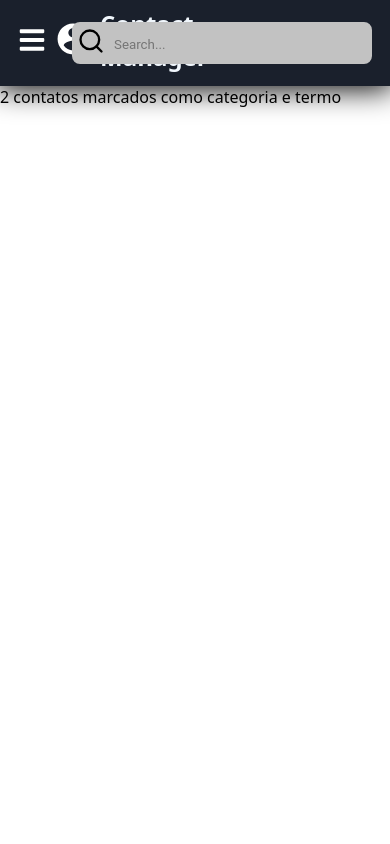
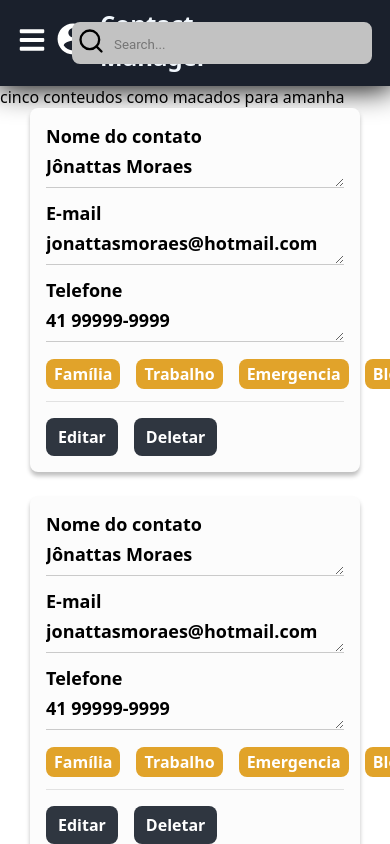
Before and after one commit to jonattasmoraes/Contact-Manager, a React (Create React App) app: page / in a window 390 px wide. Built offline with nearby package versions, Linux system fonts and the light colour scheme.

Commit message:
chore: adjust styles for both mobile and desktop containers

```diff
--- a/src/App.tsx
+++ b/src/App.tsx
@@ -16,11 +16,11 @@ const App = () => {
     <>
       <GlobalStyle />
       <Header handleSidebarToggle={handleSidebarToggle} />
+      <MobileSidebar
+        isOpen={isSidebarOpen}
+        handleSidebarToggle={handleSidebarToggle}
+      />
       <Container>
-        <MobileSidebar
-          isOpen={isSidebarOpen}
-          handleSidebarToggle={handleSidebarToggle}
-        />
         <Sidebar />
         <ContactList />
       </Container>
--- /dev/null
+++ b/src/components/contact/index.tsx
@@ -0,0 +1,29 @@
+import * as S from './styles'
+
+const Contact = () => (
+  <S.ContactCard>
+    <S.MobileTitleContainer>
+      <S.ContactTitle>Nome do contato</S.ContactTitle>
+      <S.ContactTitle>E-mail</S.ContactTitle>
+      <S.ContactTitlePhone>Telefone</S.ContactTitlePhone>
+    </S.MobileTitleContainer>
+    <S.DataContainer>
+      <S.ContactTitleMobile>Nome do contato</S.ContactTitleMobile>
+      <S.ContactData>Jônattas Moraes</S.ContactData>
+      <S.ContactTitleMobile>E-mail</S.ContactTitleMobile>
+      <S.ContactData>jonattasmoraes@hotmail.com</S.ContactData>
+      <S.ContactTitleMobile>Telefone</S.ContactTitleMobile>
+      <S.ContactDataPhone>41 99999-9999</S.ContactDataPhone>
+    </S.DataContainer>
+    <S.ContactTag>Família</S.ContactTag>
+    <S.ContactTag>Trabalho</S.ContactTag>
+    <S.ContactTag>Emergencia</S.ContactTag>
+    <S.ContactTag>Bloqueado</S.ContactTag>
+    <S.ActionBar>
+      <S.Button>Editar</S.Button>
+      <S.Button>Deletar</S.Button>
+    </S.ActionBar>
+  </S.ContactCard>
+)
+
+export default Contact
--- /dev/null
+++ b/src/components/contact/styles.ts
@@ -0,0 +1,118 @@
+import styled from 'styled-components'
+
+export const ContactCard = styled.div`
+  width: calc(100vw - 60px);
+  display: block;
+  margin: 0 auto;
+  margin-bottom: 24px;
+  background-color: #fcfcfc;
+  box-shadow: 0px 4px 4px rgba(0, 0, 0, 0.25);
+  padding: 16px;
+  border-radius: 8px;
+
+  @media screen and (min-width: 960px) {
+    width: 95%;
+  }
+`
+
+export const MobileTitleContainer = styled.div`
+  display: flex;
+  justify-content: space-between;
+
+  @media screen and (max-width: 959.9px) {
+    display: none;
+  }
+`
+
+export const ContactTitle = styled.h3`
+  width: 38%;
+  font-size: 18px;
+  font-weight: 600;
+`
+
+export const ContactTitlePhone = styled.h3`
+  width: 20%;
+  font-size: 18px;
+  font-weight: 600;
+`
+
+export const ContactTitleMobile = styled.h3`
+  font-size: 18px;
+  font-weight: 600;
+
+  @media screen and (min-width: 960px) {
+    display: none;
+  }
+`
+
+export const DataContainer = styled.div`
+  display: flex;
+  justify-content: space-between;
+  margin-bottom: 8px;
+
+  @media screen and (max-width: 959.9px) {
+    display: block;
+  }
+`
+
+export const ContactData = styled.textarea`
+  background-color: transparent;
+  height: 40px;
+  width: 100%;
+  padding: 6px 16px 0 0px;
+  margin-bottom: 8px;
+  font-size: 18px;
+  font-weight: 600;
+  border: none;
+  border-bottom: 1px solid rgba(0, 0, 0, 0.2);
+
+  @media screen and (min-width: 960px) {
+    display: flex;
+    width: 38%;
+  }
+`
+
+export const ContactDataPhone = styled.textarea`
+  background-color: transparent;
+  height: 40px;
+  width: 100%;
+  padding: 6px 16px 0 0px;
+  margin-bottom: 8px;
+  font-size: 18px;
+  font-weight: 600;
+  border: none;
+  border-bottom: 1px solid rgba(0, 0, 0, 0.2);
+
+  @media screen and (min-width: 960px) {
+    display: flex;
+    width: 20%;
+  }
+`
+
+export const ContactTag = styled.span`
+  padding: 4px 8px;
+  color: #fff;
+  font-weight: 600;
+  font-size: 16px;
+  background-color: #e1a32a;
+  border-radius: 8px;
+  margin-right: 16px;
+`
+
+export const ActionBar = styled.div`
+  border-top: 1px solid rgba(0, 0, 0, 0.1);
+  padding-top: 16px;
+  margin-top: 16px;
+`
+
+export const Button = styled.button`
+  font-weight: 600;
+  font-size: 16px;
+  color: #fff;
+  padding: 8px 12px;
+  border: none;
+  border-radius: 8px;
+  cursor: pointer;
+  background-color: #2f3640;
+  margin-right: 16px;
+`
--- a/src/components/filterCard/styles.ts
+++ b/src/components/filterCard/styles.ts
@@ -6,10 +6,11 @@ type PropsNoLegendAndCounter = Omit<Props, 'legend' | 'counter'>
 
 export const Card = styled.div`
   display: flex;
-  padding: 8px 16px 8px 18px;
+  padding: 8px 16px 8px 16px;
   align-items: center;
   transition: 150ms ease-in-out;
   cursor: pointer;
+  justify-content: space-between;
 
   @media screen and (max-width: 960px) {
     &:hover {
@@ -28,11 +29,11 @@ export const Counter = styled.div<PropsNoLegendAndCounter>`
   color: ${(props) => (props.active ? '#673dff' : '#fff')};
   font-size: 16px;
   display: flex;
+  padding: 4px 16px 4px 16px;
 `
 
 export const Label = styled.div<PropsNoLegendAndCounter>`
   color: ${(props) => (props.active ? '#673dff' : '#fff')};
   display: flex;
   font-size: 16px;
-  padding-right: 24px;
 `
--- a/src/containers/MobileSidebar/index.tsx
+++ b/src/containers/MobileSidebar/index.tsx
@@ -64,11 +64,11 @@ export default function MobileSidebar({
             </Box>
             <Divider sx={{ backgroundColor: 'GrayText' }} />
             <List sx={{ p: 0 }}>
-              <FilterCard legend="todos" counter={5} />
+              <FilterCard legend="Todos" counter={5} />
               <FilterCard legend="Família" counter={5} />
               <FilterCard legend="Trabalho" counter={5} />
               <FilterCard legend="Emergencia" counter={5} />
-              <FilterCard legend="Bloqueado(s)" counter={5} active />
+              <FilterCard legend="Bloqueado(s)" counter={59999999} active />
             </List>
           </Box>
         </Drawer>
--- a/src/containers/MobileSidebar/styles.ts
+++ b/src/containers/MobileSidebar/styles.ts
@@ -16,4 +16,8 @@ export const CloseSidebarIcon = styled.button`
     transition: 300ms ease-in-out;
     color: #101010;
   }
+
+  @media screen and (min-width: 959.9px) {
+    display: none;
+  }
 `
--- a/src/containers/contactList/index.tsx
+++ b/src/containers/contactList/index.tsx
@@ -1,7 +1,26 @@
+import Contact from '../../components/contact'
+import { Container } from './styles'
+
 const ContactList = () => (
-  <main>
-    <p>2 contatos marcados como categoria e termo</p>
-  </main>
+  <Container>
+    <p>cinco conteudos como macados para amanha</p>
+    <ul>
+      <li>
+        <Contact />
+      </li>
+      <li>
+        <Contact />
+      </li>
+      <li>
+        <Contact />
+      </li>
+      <li>
+        <Contact />
+      </li>
+      <li>
+        <Contact />
+      </li>
+    </ul>
+  </Container>
 )
-
 export default ContactList
--- /dev/null
+++ b/src/containers/contactList/styles.ts
@@ -0,0 +1,11 @@
+import styled from 'styled-components'
+
+export const Container = styled.main`
+  width: 100%;
+  height: calc(100vh - 86.4px);
+  overflow-y: scroll;
+
+  @media screen and (max-width: 959.9px) {
+    display: inline-block;
+  }
+`
--- a/src/containers/sidebar/index.tsx
+++ b/src/containers/sidebar/index.tsx
@@ -1,14 +1,14 @@
 import * as S from './styles'
-import FilterCard from '../../components/filterCard/index'
+
+import FilterCard from '../../components/filterCard'
 
 const Sidebar = () => (
   <S.Aside>
-    <FilterCard legend="todos" counter={5} />
+    <FilterCard legend="Todos" counter={5} />
     <FilterCard legend="Família" counter={7} />
     <FilterCard legend="Trabalho" counter={8} />
     <FilterCard legend="Emergencia" counter={2} />
     <FilterCard legend="Bloqueado(s)" counter={9} active />
   </S.Aside>
 )
-
 export default Sidebar
--- a/src/containers/sidebar/styles.ts
+++ b/src/containers/sidebar/styles.ts
@@ -1,10 +1,10 @@
 import styled from 'styled-components'
 
 export const Aside = styled.aside`
-  width: 300px;
-  height: calc(100vh - 86.8px);
   background-color: #0d1117;
   box-shadow: 0 0 4px 1px;
+  height: calc(100vh - 86.4px);
+  padding: 16px;
 
   @media screen and (max-width: 959.9px) {
     display: none;
--- a/src/styles/index.ts
+++ b/src/styles/index.ts
@@ -6,12 +6,17 @@ const GlobalStyle = createGlobalStyle`
     padding: 0;
     box-sizing: border-box;
     font-family: system-ui, -apple-system, BlinkMacSystemFont, 'Segoe UI', Roboto, Oxygen, Ubuntu, Cantarell, 'Open Sans', 'Helvetica Neue', sans-serif;
+    list-style: none;
   }
 `
 
 export const Container = styled.div`
-  display: flex;
-  max-width: 1500px;
+  display: grid;
+  grid-template-columns: 300px auto;
+
+  @media screen and (max-width: 959.9px) {
+    display: flex;
+  }
 `
 
 export default GlobalStyle
```
